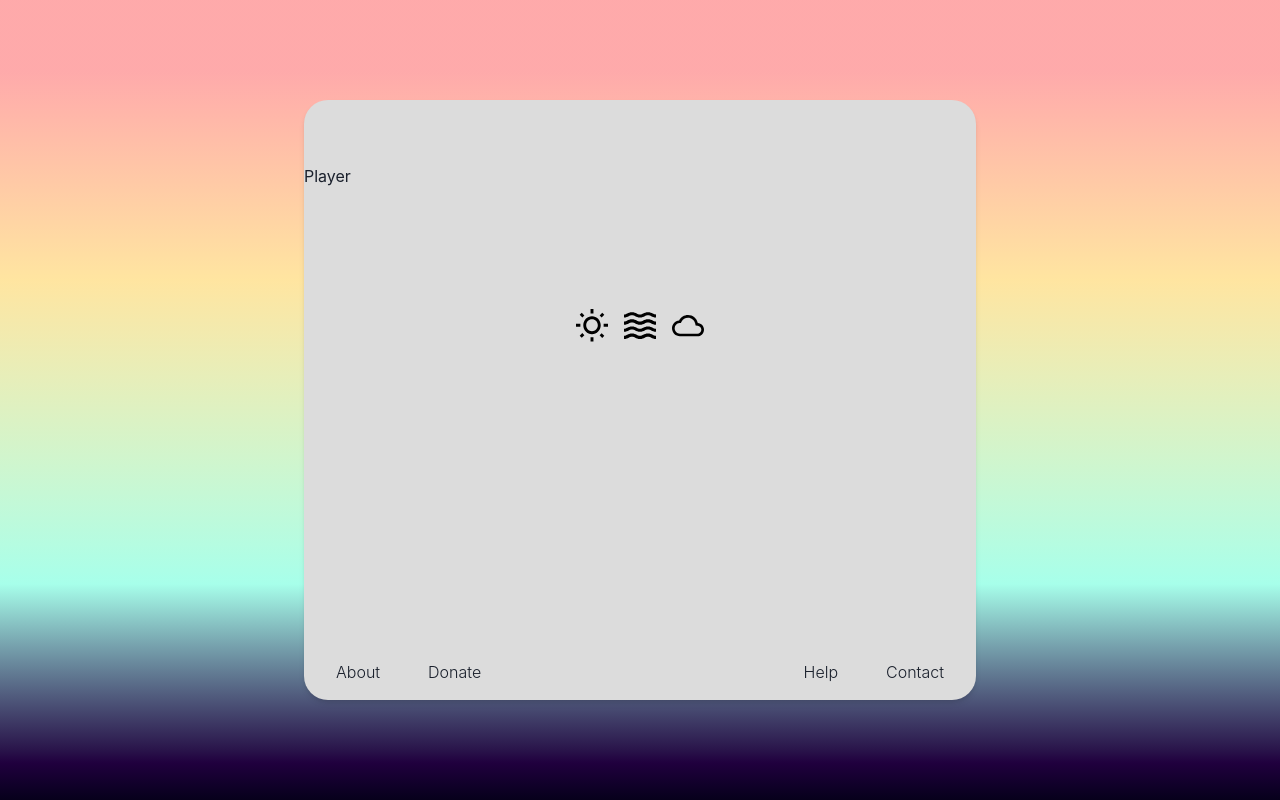
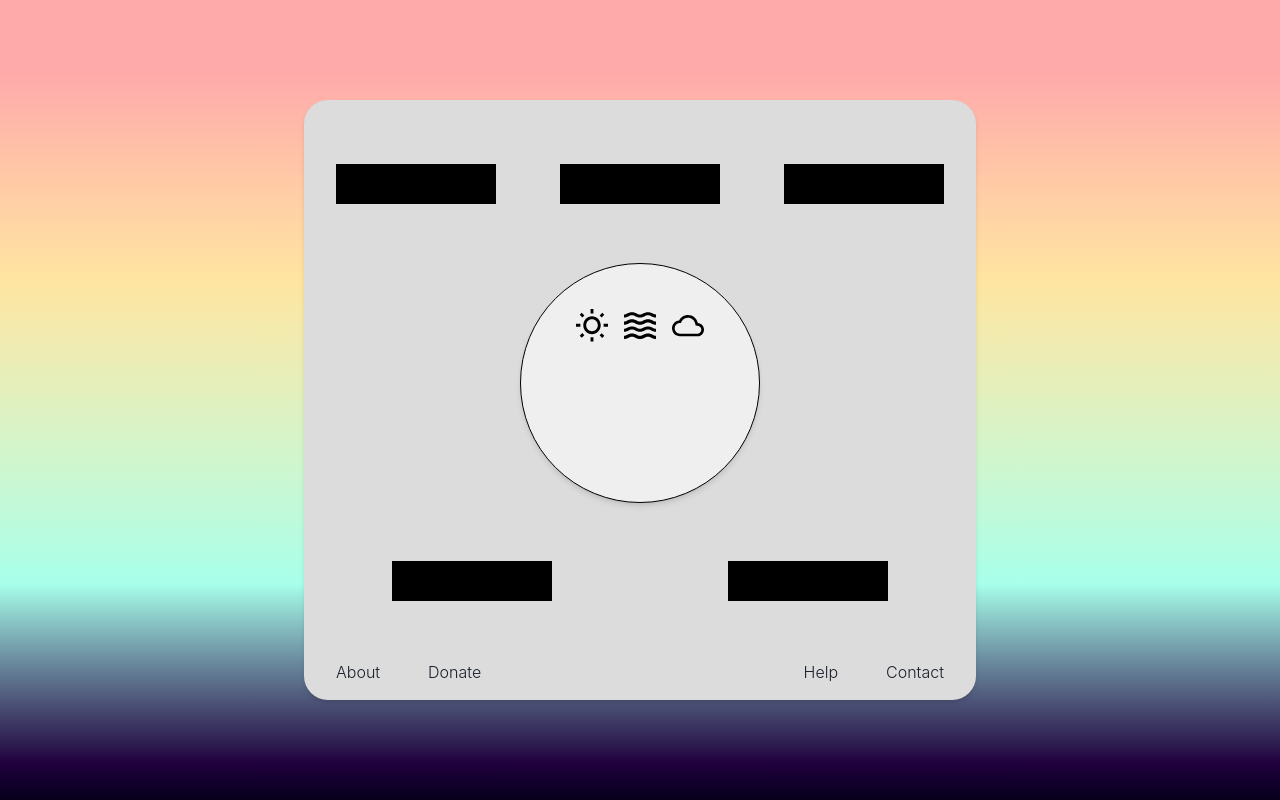
Before and after one commit to dizzyjaguar/improvEar, a React (Vite) app: page /player in a window 1280 px wide. Built offline with nearby package versions, Linux system fonts and the light colour scheme.

Commit message:
Create basic sketch of player elements

```diff
--- a/src/routes/player.tsx
+++ b/src/routes/player.tsx
@@ -1,3 +1,20 @@
 export default function Player() {
-  return <>Player</>
+  return (
+    <>
+      {/* quick menus */}
+      <div className={`flex flex-row justify-around`}>
+        <div className={`w-40 h-10 bg-black`}></div>
+        <div className={`w-40 h-10 bg-black`}></div>
+        <div className={`w-40 h-10 bg-black`}></div>
+      </div>
+      {/* spinner */}
+      <div
+        className={`w-60 h-60 bg-alabaster-100 border-[1px] border-black shadow-md rounded-full self-center`}
+      ></div>
+      <div className={`flex flex-row justify-around`}>
+        <div className={`w-40 h-10 bg-black`}></div>
+        <div className={`w-40 h-10 bg-black`}></div>
+      </div>
+    </>
+  )
 }
--- a/src/routes/root.tsx
+++ b/src/routes/root.tsx
@@ -47,6 +47,7 @@ export default function Root() {
           }
           transition={{ type: 'spring', duration: 1.5 }}
         >
+          {/* !!! could possibly change the icons to relative instead of absolute !!! */}
           <motion.div
             animate={
               iconArrangement === 'separate'
```
